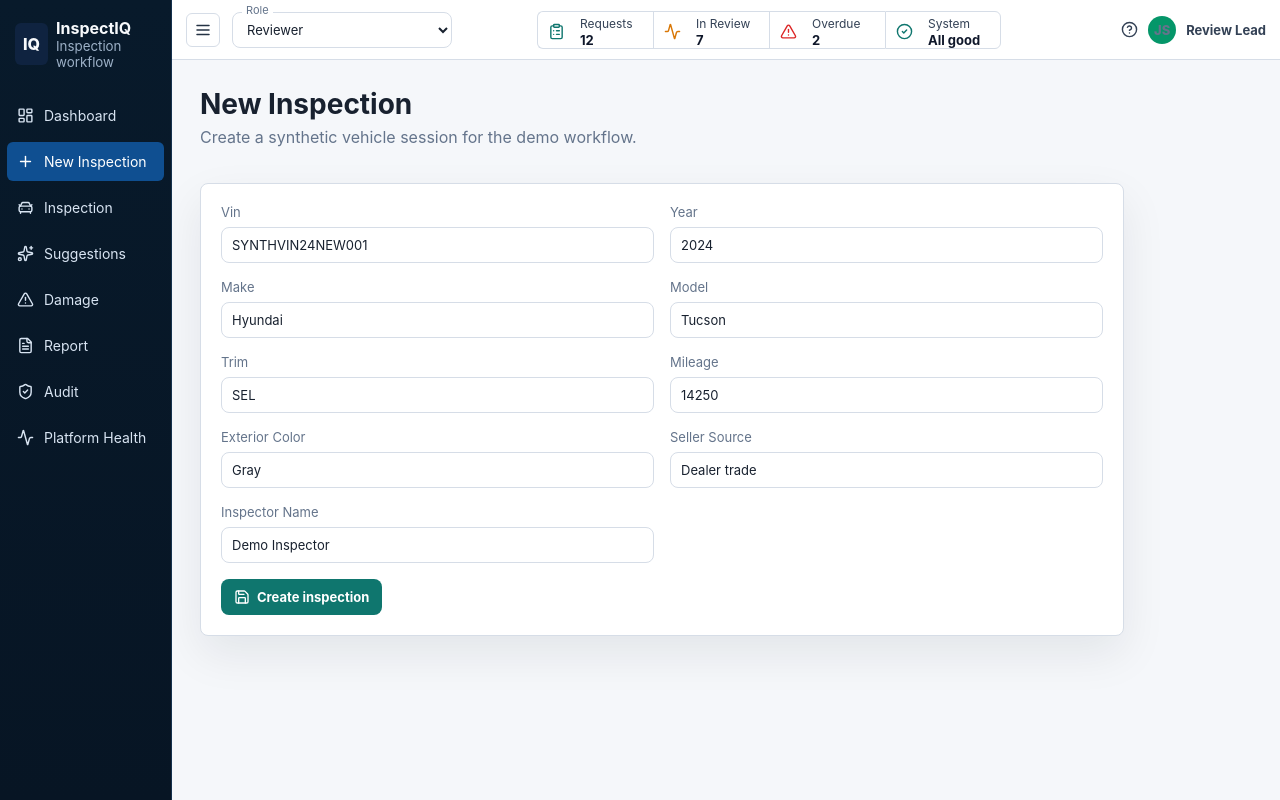
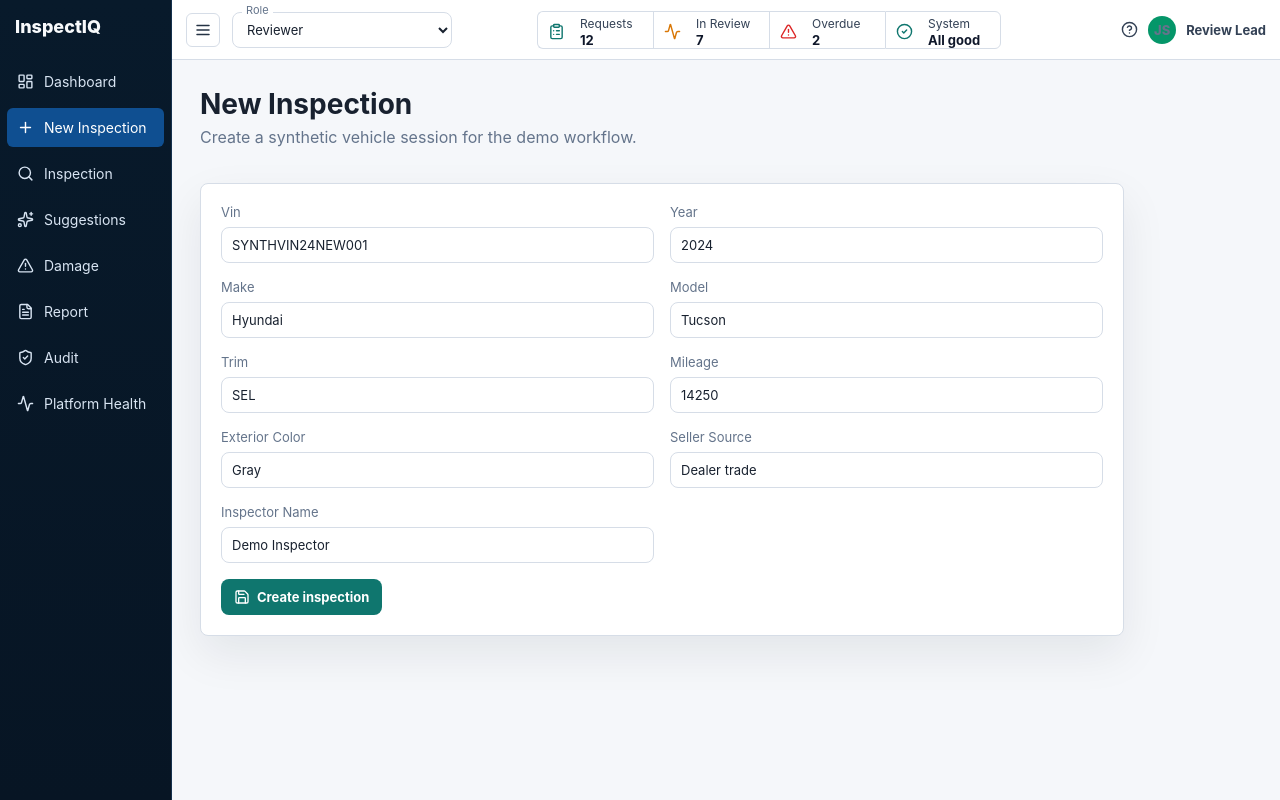
Before and after one commit to manynames3/inspectiq, a React (Vite) app in the folder apps/web/: page /new in a window 1280 px wide. Built offline with nearby package versions, Linux system fonts and the light colour scheme; no server answers.

Commit message:
Match sidebar logo to workbench concept

```diff
--- a/apps/web/src/App.tsx
+++ b/apps/web/src/App.tsx
@@ -1,4 +1,4 @@
-import { Activity, AlertTriangle, CarFront, CheckCircle2, CircleHelp, ClipboardList, FileText, LayoutDashboard, Menu, Plus, ShieldCheck, Sparkles, TriangleAlert } from "lucide-react";
+import { Activity, AlertTriangle, CheckCircle2, CircleHelp, ClipboardList, FileText, LayoutDashboard, Menu, Plus, Search, ShieldCheck, Sparkles, TriangleAlert } from "lucide-react";
 import { createContext, useContext, useMemo, useState } from "react";
 import { Link, Outlet, useLocation } from "react-router-dom";
 import type { Actor } from "./types.js";
@@ -19,7 +19,7 @@ export function useActor(): ActorContextValue {
 const navItems = [
   { to: "/", label: "Dashboard", icon: LayoutDashboard },
   { to: "/new", label: "New Inspection", icon: Plus },
-  { to: "/inspections", label: "Inspection", icon: CarFront },
+  { to: "/inspections", label: "Inspection", icon: Search },
   { to: "/suggestions", label: "Suggestions", icon: Sparkles },
   { to: "/damage", label: "Damage", icon: TriangleAlert },
   { to: "/reports", label: "Report", icon: FileText },
@@ -53,11 +53,7 @@ export function App() {
       <div className="app-shell">
         <aside className="sidebar">
           <Link to="/" className="brand">
-            <span className="brand-mark">IQ</span>
-            <span>
-              <strong>InspectIQ</strong>
-              <small>Inspection workflow</small>
-            </span>
+            <strong>InspectIQ</strong>
           </Link>
           <nav className="nav-list" aria-label="Main navigation">
             {navItems.map((item) => {
--- a/apps/web/src/styles.css
+++ b/apps/web/src/styles.css
@@ -58,36 +58,22 @@ button {
 .brand {
   display: flex;
   align-items: center;
-  gap: 8px;
   color: #f8fafc;
   text-decoration: none;
   margin: 0 8px 26px;
 }
 
-.brand-mark {
-  display: grid;
-  place-items: center;
-  width: 42px;
-  height: 42px;
-  border-radius: 6px;
-  background: #0f2340;
-  color: #f8fafc;
+.brand strong {
+  display: block;
+  font-size: 18px;
   font-weight: 800;
-}
-
-.brand strong,
-.brand small {
-  display: block;
+  line-height: 1;
 }
 
 .topbar span,
 .page-heading p,
 td small {
   color: var(--muted);
-}
-
-.brand small {
-  color: #9db1c7;
 }
 
 .nav-list {
```
